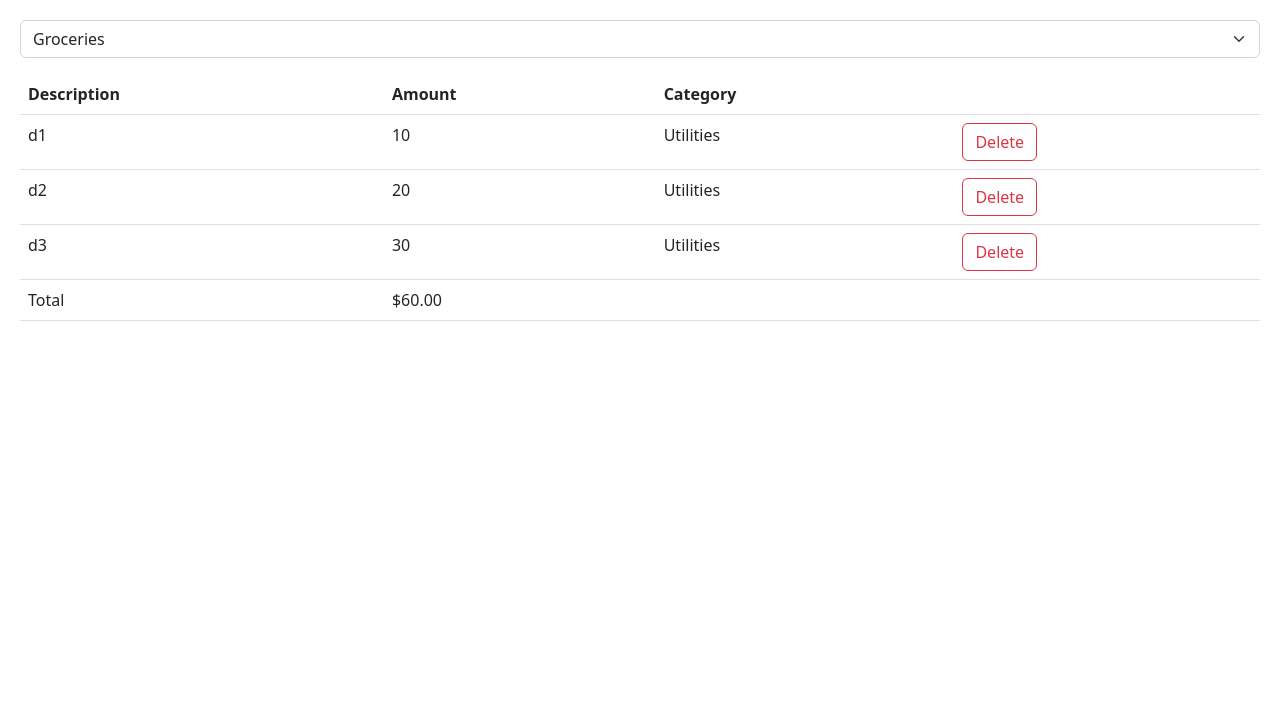
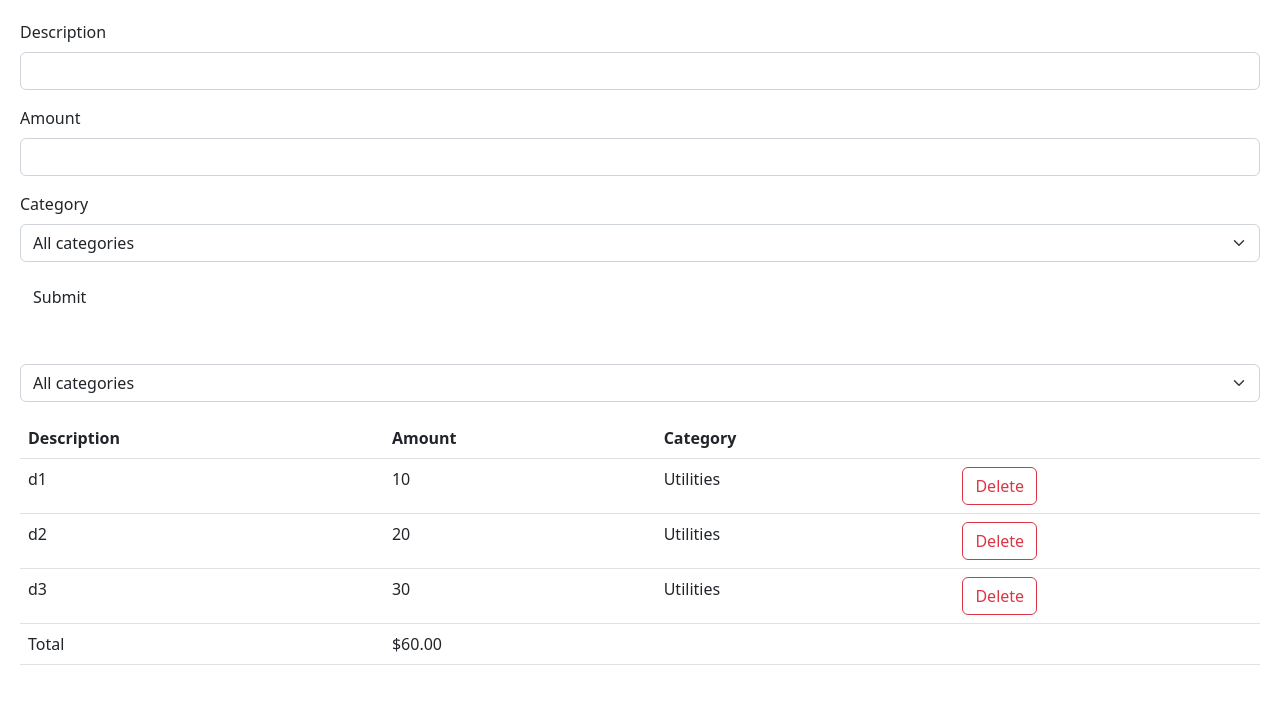
Before and after one commit to pancholiu/mosh-react, a React (Vite) app: page / in a window 1280 px wide. Shown: the top 704 px of the page. Built offline with nearby package versions, Linux system fonts and the light colour scheme.

Commit message:
Building Forms: 13 - Building the Expense Form

```diff
--- a/src/App.tsx
+++ b/src/App.tsx
@@ -2,6 +2,9 @@ import { useState } from "react";
 import Form from "./components/Form";
 import ExpenseList from "./expense-tracker/components/ExpenseList";
 import ExpenseFilter from "./expense-tracker/components/ExpenseFilter";
+import ExpenseForm from "./expense-tracker/components/ExpenseForm";
+
+export const categories = ["Groceries", "Utilities", "Entertainment"];
 
 function App() {
   const [selectedCategory, setSelectedCategory] = useState("");
@@ -18,6 +21,9 @@ function App() {
 
   return (
     <div>
+      <div className="mb-5">
+        <ExpenseForm />
+      </div>
       <div className="mb-3">
         <ExpenseFilter
           onSelectCategory={(category) => setSelectedCategory(category)}
--- a/src/expense-tracker/components/ExpenseFilter.tsx
+++ b/src/expense-tracker/components/ExpenseFilter.tsx
@@ -1,4 +1,4 @@
-import React from "react";
+import { categories } from "../../App";
 
 interface Props {
   onSelectCategory: (category: string) => void;
@@ -10,9 +10,12 @@ const ExpenseFilter = ({ onSelectCategory }: Props) => {
       className="form-select"
       onChange={(event) => onSelectCategory(event.target.value)}
     >
-      <option value="Groceries">Groceries</option>
-      <option value="Utilities">Utilities</option>
-      <option value="Entertainment">Entertainment</option>
+      <option value="">All categories</option>
+      {categories.map((category) => (
+        <option key={category} value={category}>
+          {category}
+        </option>
+      ))}
     </select>
   );
 };
--- /dev/null
+++ b/src/expense-tracker/components/ExpenseForm.tsx
@@ -0,0 +1,36 @@
+import { categories } from "../../App";
+
+const ExpenseForm = () => {
+  return (
+    <form>
+      <div className="mb-3">
+        <label htmlFor="description" className="form-label">
+          Description
+        </label>
+        <input id="description" className="form-control"></input>
+      </div>
+      <div className="mb-3">
+        <label htmlFor="amount" className="form-label">
+          Amount
+        </label>
+        <input id="amount" type="number" className="form-control" />
+      </div>
+      <div className="mb-3">
+        <label htmlFor="category" className="form-label">
+          Category
+        </label>
+        <select id="category" className="form-select">
+          <option value="">All categories</option>
+          {categories.map((category) => (
+            <option key={category} value={category}>
+              {category}
+            </option>
+          ))}
+        </select>
+      </div>
+      <button className="btn byn-primary">Submit</button>
+    </form>
+  );
+};
+
+export default ExpenseForm;
```
